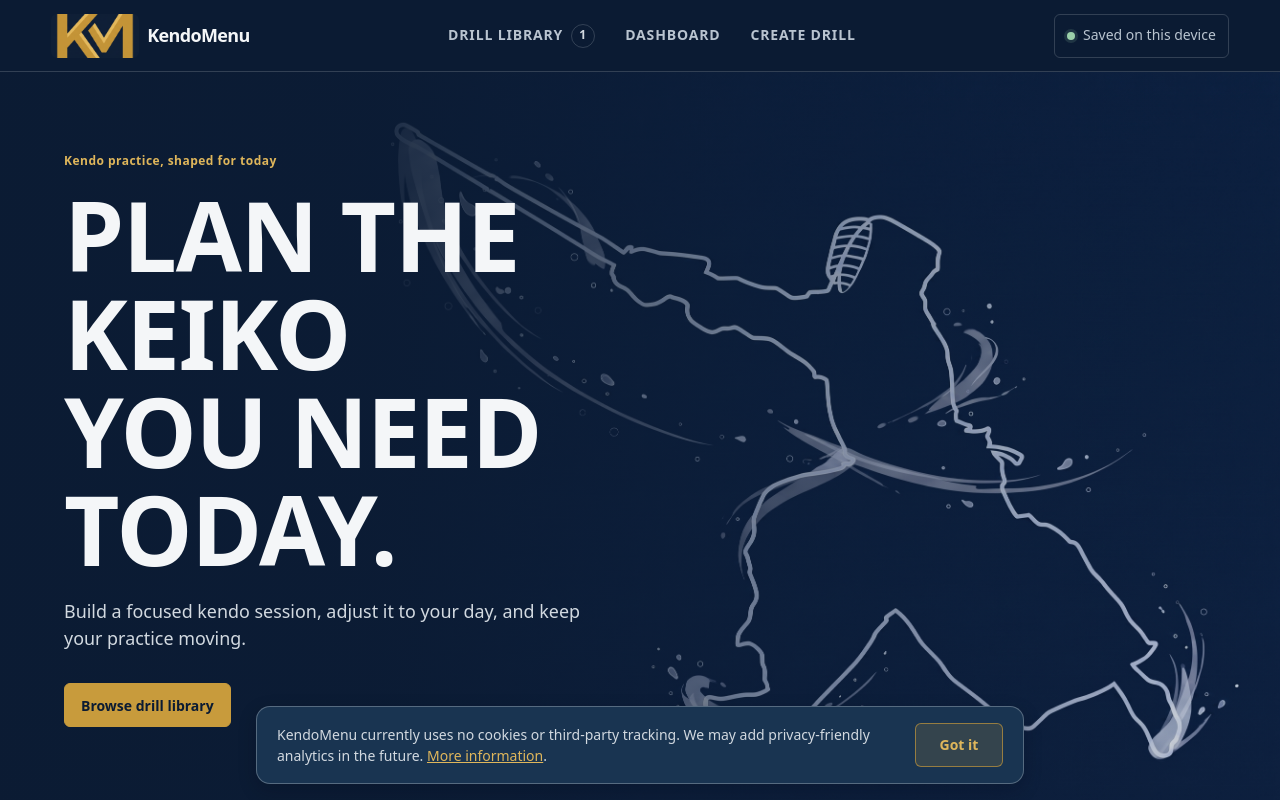
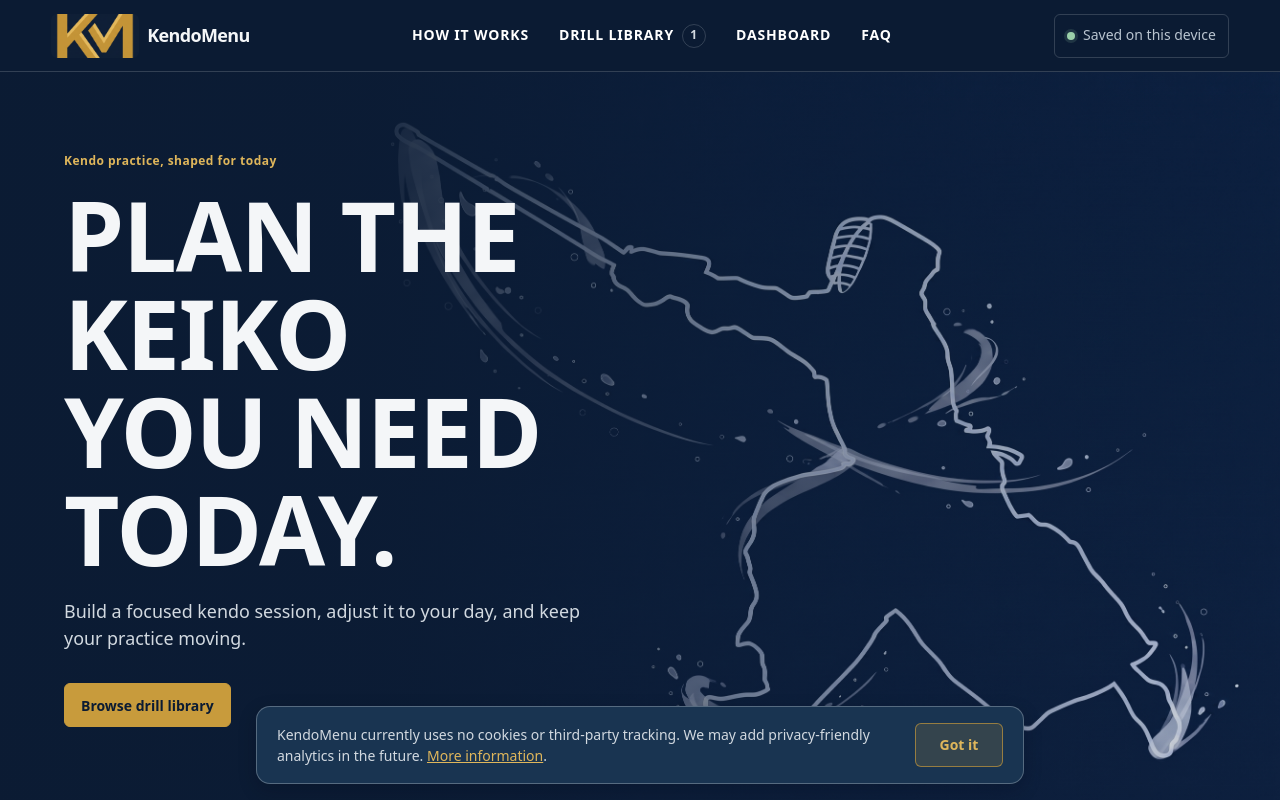
Before and after one commit to JavierMarro/kendo-menu, a React (Vite) app in the folder apps/web/: page /app in a window 1280 px wide. Shown: the top 800 px of the page. Built offline with nearby package versions, Linux system fonts and the light colour scheme.

Commit message:
navbar refined using ui ux pro and impeccable

```diff
--- a/apps/web/src/components/PrimaryNavigation.tsx
+++ b/apps/web/src/components/PrimaryNavigation.tsx
@@ -1,7 +1,12 @@
-import type { MouseEventHandler, ReactElement } from 'react';
-import { NavLink } from 'react-router-dom';
+import { useEffect, type MouseEventHandler, type ReactElement } from 'react';
+import { Link, useLocation } from 'react-router-dom';
 
-import { primaryNavigationItems } from './primary-navigation-items';
+const primaryNavigationItems = [
+  { id: 'how-it-works', label: 'How it works', to: '/app#how-it-works-title', showsCount: false },
+  { id: 'library', label: 'Drill library', to: '/app/library', showsCount: true },
+  { id: 'dashboard', label: 'Dashboard', to: '/app/dashboard', showsCount: false },
+  { id: 'faq', label: 'FAQ', to: '/app#faq-title', showsCount: false },
+] as const;
 
 interface PrimaryNavigationLinksProps {
   readonly libraryCount: number;
@@ -14,19 +19,30 @@ export function PrimaryNavigationLinks({
   linkClassName,
   onNavigate,
 }: PrimaryNavigationLinksProps): ReactElement {
+  const location = useLocation();
+
+  useEffect(() => {
+    const targetId = location.hash.slice(1);
+    if (targetId.length > 0) {
+      document.getElementById(targetId)?.scrollIntoView({ block: 'start' });
+    }
+  }, [location.hash, location.pathname]);
+
   return (
     <>
-      {primaryNavigationItems.map((item) => (
-        <NavLink
+      {primaryNavigationItems.map((item) => {
+        return (
+          <Link
             key={item.id}
-          className={({ isActive }) => (isActive ? `${linkClassName} is-active` : linkClassName)}
+            className={linkClassName}
             to={item.to}
             onClick={onNavigate}
           >
             {item.label}
             {item.showsCount ? <span className="nav-count">{libraryCount}</span> : null}
-        </NavLink>
-      ))}
+          </Link>
+        );
+      })}
     </>
   );
 }
--- a/apps/web/src/features/dashboard/DashboardPage.tsx
+++ b/apps/web/src/features/dashboard/DashboardPage.tsx
@@ -94,6 +94,9 @@ export function DashboardPage() {
             Shape a focused session, then adjust the work to match the practice in front of you.
           </p>
         </div>
+        <Link className="primary-button" to="/app/drills/new">
+          Create drill
+        </Link>
         {/* <div
           className={persistenceStatus.writeFailed ? 'session-status is-error' : 'session-status'}
           aria-label={getPersistenceStatusLabel(persistenceStatus)}
--- a/apps/web/src/features/library/LibraryPage.tsx
+++ b/apps/web/src/features/library/LibraryPage.tsx
@@ -36,9 +36,9 @@ export function LibraryPage() {
             Browse curated keiko drills and the training sets you create for yourself.
           </p>
         </div>
-        <Link className="primary-button" to="/app/drills/new">
+        {/* <Link className="primary-button" to="/app/drills/new">
           Create drill
-        </Link>
+        </Link> */}
       </header>
 
       <p className="sr-only" role="status" aria-live="polite">
--- a/apps/web/src/styles.css
+++ b/apps/web/src/styles.css
@@ -261,14 +261,18 @@ a {
 
 .primary-nav {
   display: flex;
+  flex: 1 1 0;
   order: 2;
   min-width: 0;
   align-items: center;
+  justify-content: center;
+  flex-wrap: wrap;
   gap: var(--space-1);
-  margin-inline: auto;
+  margin-inline: 0;
 }
 
 .nav-item {
+  position: relative;
   display: inline-flex;
   min-height: 2.75rem;
   align-items: center;
@@ -277,7 +281,7 @@ a {
   padding: var(--space-2) var(--space-3);
   border: 1px solid transparent;
   border-radius: var(--radius-sm);
-  color: var(--muted);
+  color: #fff;
   background: transparent;
   font-size: var(--type-14);
   font-weight: 600;
@@ -289,20 +293,33 @@ a {
   text-decoration: none;
   transition:
     color 160ms ease-out,
-    background-color 160ms ease-out,
-    border-color 160ms ease-out;
-}
-
-.nav-item:hover {
-  border-color: var(--line);
-  color: var(--text);
-  background: var(--surface-soft);
-}
-
-.nav-item.is-active {
-  border-color: rgba(200, 155, 60, 0.58);
-  color: var(--accent-hover);
-  background: var(--accent-soft);
+    font-weight 160ms ease-out;
+}
+
+.nav-item::after {
+  position: absolute;
+  right: var(--space-2);
+  bottom: var(--space-1);
+  left: var(--space-2);
+  height: 2px;
+  border-radius: 999px;
+  background: var(--accent-hover);
+  content: '';
+  pointer-events: none;
+  transform: scaleX(0);
+  transform-origin: center;
+  transition: transform 160ms ease-out;
+}
+
+.nav-item:hover,
+.nav-item:focus-visible {
+  font-weight: 700;
+  color: #fff;
+}
+
+.nav-item:hover::after,
+.nav-item:focus-visible::after {
+  transform: scaleX(1);
 }
 
 .nav-count {
@@ -1759,6 +1776,7 @@ textarea[aria-invalid='true'] {
     display: none;
     grid-area: nav;
     width: 100%;
+    flex: none;
     justify-content: stretch;
     margin: 0;
     padding-top: var(--space-1);
@@ -1775,6 +1793,7 @@ textarea[aria-invalid='true'] {
     padding-inline: var(--space-1);
     font-size: var(--type-12);
     letter-spacing: 0.03em;
+    white-space: normal;
   }
 
   .session-status {
```
Lines whose indentation alone changed are shown as unchanged.
